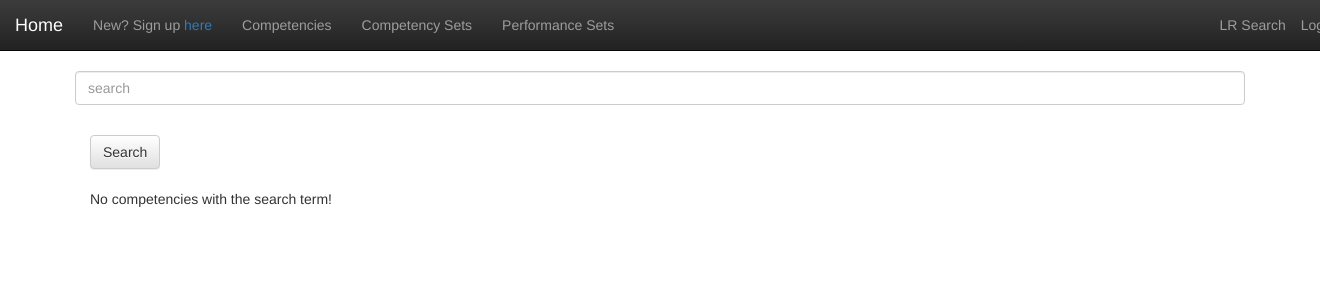
After one commit to adlnet-archive/xci, a Flask app: page /compsearch in a window 1320 px wide; the page is wider, and only the part inside the window is pictured. The commit adds this page. Shown: the top 300 px of that part. Run offline with Flask 2, Linux system fonts and the light colour scheme; some libraries are stand-ins or nearby versions.

Commit message:
included comp search ability-remember to add index to title in comp collection

```diff
--- a/xci/models.py
+++ b/xci/models.py
@@ -1,6 +1,6 @@
 from flask_login import UserMixin
 from pymongo import MongoClient
-
+import re
 from bson.objectid import ObjectId
 import pdb
 import datetime
@@ -33,6 +33,10 @@ def saveUserProfile(profile, userid=None):
 
 def updateUserProfile(profile, userid):
     db.userprofiles.update({'username':userid}, profile, manipulate=False)
+
+def searchComps(key):
+    regx = re.compile(key, re.IGNORECASE)
+    return db.competency.find({"title": regx})
 
 def saveCompetency(json_comp):
     if not json_comp.get('lastmodified', False):
--- a/xci/templates/competencies.html
+++ b/xci/templates/competencies.html
@@ -1,7 +1,7 @@
 {% extends "base.html" %}
 {% block content %}
 <div class="page-header">
-	<h1>Competencies</h1>
+	<span style="display:inline-block"><h1>Competencies</h1></span><span style="display:inline-block;padding-left:5em"><a href="/compsearch" class="btn btn-default">Search Comps</a></span>
 </div>
 {% if 'admin' in current_user.roles %}
 <div class="row">
--- /dev/null
+++ b/xci/templates/compsearch.html
@@ -0,0 +1,34 @@
+{% extends "base.html" %}
+{% block content %}
+<div class="row">
+	<div class="col-md-12">
+		<form class="form-horizontal" role="form" id="searchform" method="post">
+			{{ search_form.hidden_tag() }}
+			{% for field in search_form %}
+			<div class="form-group">
+			{{ field.label(class_='sr-only', for=field.id) }}
+			{{ field(class_='form-control', placeholder=field.name) }}
+			</div>
+			{% endfor %}
+			<button type="submit" class="btn btn-default">Search</button>
+		</form>
+	</div>
+</div>
+<br/>
+<div class="row">
+	<div class="col-xs-12">
+	{% for c in comps %}
+		<div class="panel panel-default">
+			<div class="panel-heading">
+				<h3 class="panel-title"><a href="{{ url_for('competencies') }}?uri={{c.uri}}">{{ c.title }}</a></h3>
+			</div>
+			<div class="panel-body">
+				<p>{{ c.description }}</p>
+			</div>
+		</div>
+	{% else %}
+	<p>No competencies with the search term!</p>
+	{% endfor %}
+	</div>
+</div>
+{% endblock %}
--- a/xci/views.py
+++ b/xci/views.py
@@ -390,3 +390,15 @@ def edit_comp(objid):
         return_dict = {'cform': f}
 
     return render_template('edit-comp.html', **return_dict)
+
+@app.route('/compsearch', methods=['GET', 'POST'])
+def compsearch():
+    comps = []
+    if request.method == 'GET':
+        return render_template('compsearch.html', comps=comps, search_form=SearchForm())
+    else:
+        sf = SearchForm(request.form)
+        if sf.validate_on_submit():
+            key = sf.search.data
+            comps = models.searchComps(key)
+        return render_template('compsearch.html', comps=comps, search_form=sf)
```
